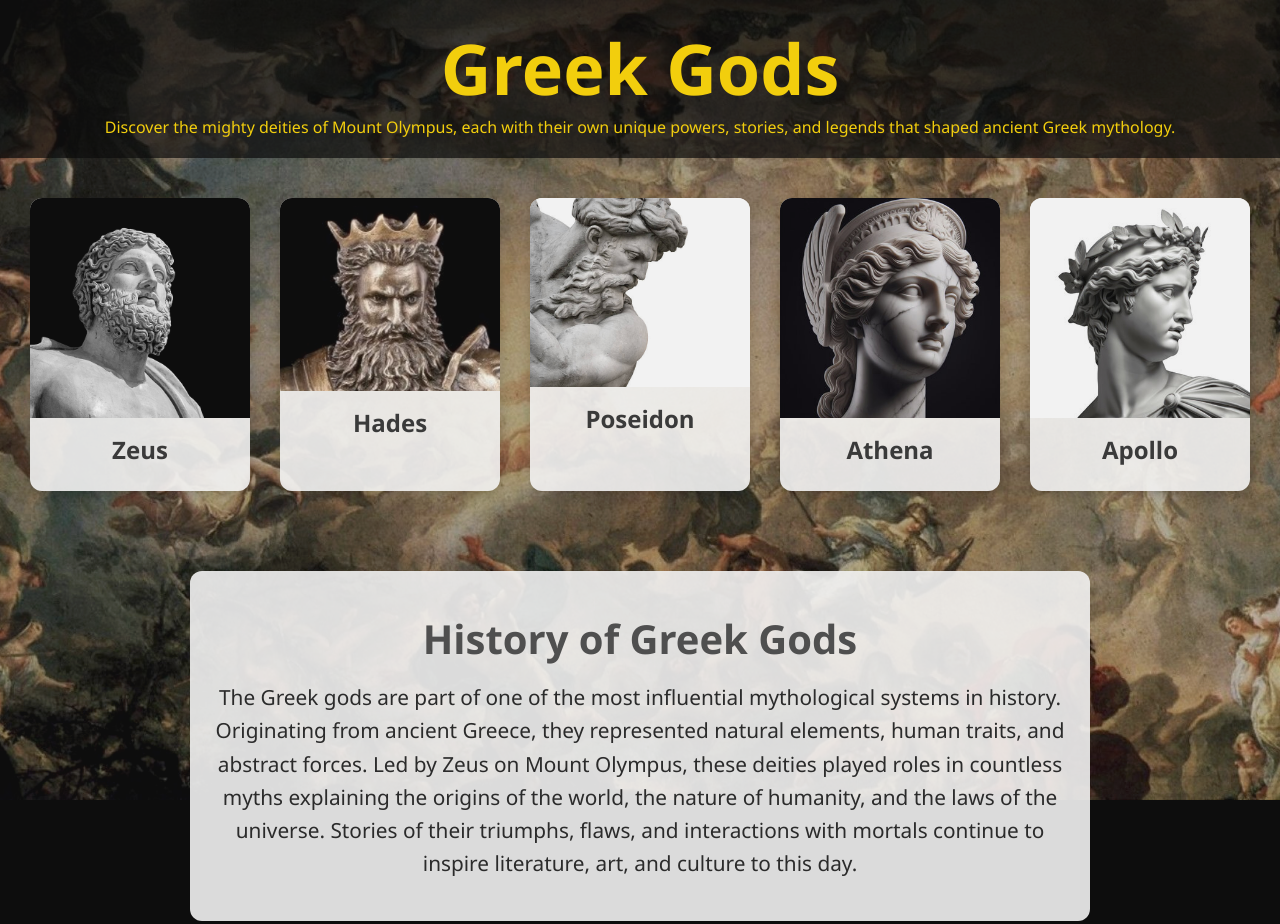
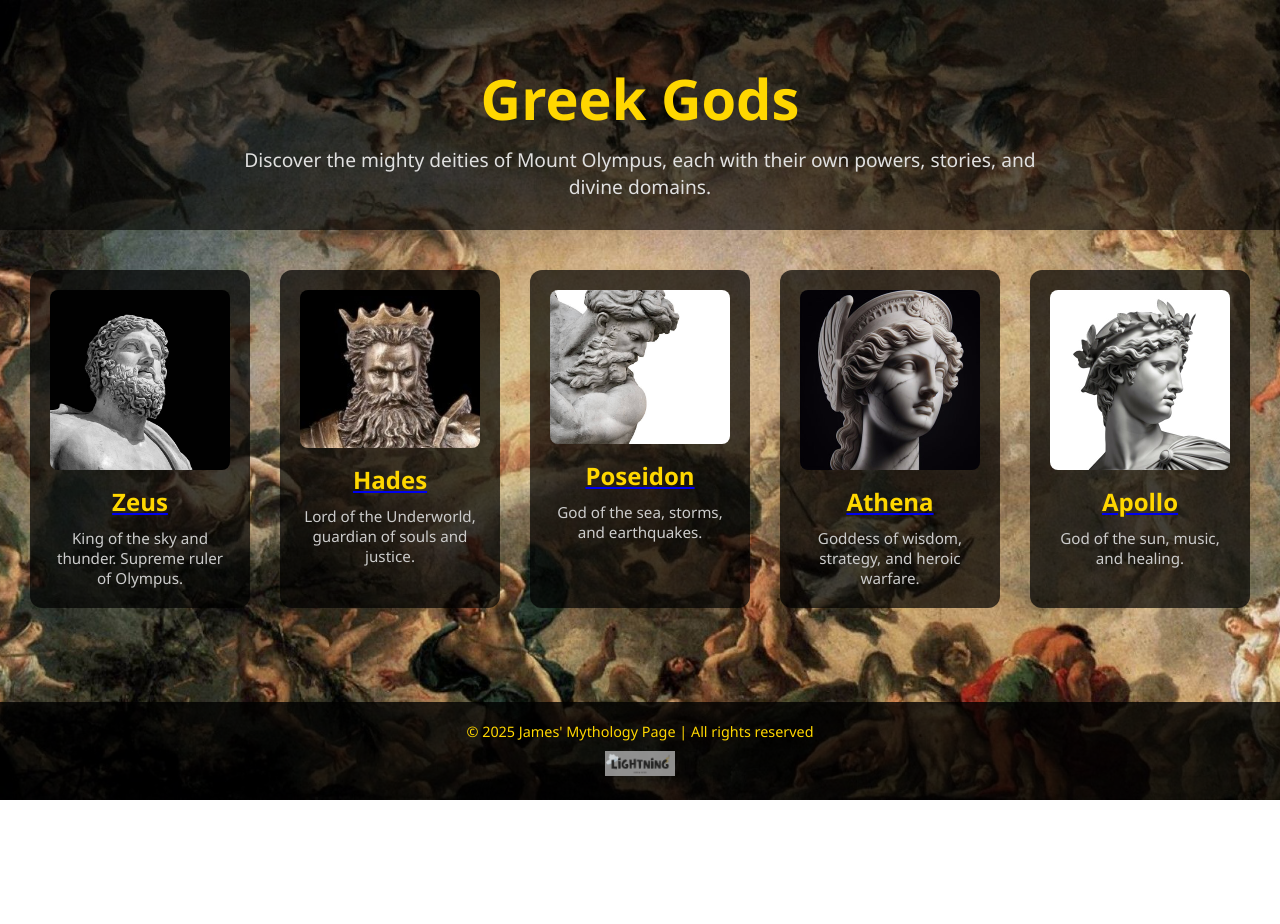
Before and after one commit to kuyagermi18/WD-Seatwork-2-Nacu, a plain HTML site: page index.html in a window 1280 px wide. Shown: the top 924 px of the page. After the commit the page ends 800 px from the top, so only its background shows below. Drawn offline with Linux system fonts and the light colour scheme.

Commit message:
refactor: updated page 5 and home page visuals

```diff
--- a/assets/css/style.css
+++ b/assets/css/style.css
@@ -1,151 +1,111 @@
-
+/* 🔁 Reset & Global */
 * {
   margin: 0;
   padding: 0;
   box-sizing: border-box;
 }
 
-html, body {
+body, html {
   height: 100%;
   font-family: 'Segoe UI', sans-serif;
   color: #f4f4f4;
-  background-color: #000;
+  background: url("../img/homebg.jpg") no-repeat center center/cover;
+  overflow-x: hidden;
   display: flex;
   flex-direction: column;
-  position: relative;
-  z-index: 0;
-  opacity: 0.95;
 }
 
-body::before {
-  content: '';
-  position: fixed;
-  top: 0;
-  left: 0;
-  width: 100%;
-  height: 100%;
-  background: url('../img/homebg.jpg') center/cover no-repeat;
-  opacity: 0.8;
-  z-index: -1;
-  pointer-events: none;
+/* 🔱 Header */
+header {
+  text-align: center;
+  padding: 60px 20px 30px;
+  background-color: rgba(0, 0, 0, 0.6);
 }
 
-header {
-  background-color: rgba(0, 0, 0, 0.7);
+.greek {
+  font-size: 3.5rem;
   color: #ffd700;
-  padding: 20px;
-  text-align: center;
+  margin-bottom: 10px;
 }
 
-header h1 {
-  font-size: 2.8rem;
+.greek-intro {
+  font-size: 1.2rem;
+  max-width: 800px;
+  margin: 0 auto;
+  color: #e0e0e0;
 }
 
-nav ul {
-  list-style: none;
-  display: flex;
-  justify-content: center;
-  gap: 20px;
-  margin-top: 10px;
-}
-
-nav ul li a {
-  color: #ffd700;
-  text-decoration: none;
-  font-weight: bold;
-}
-
-nav ul li a:hover {
-  color: #fff;
-}
-
+/* 📜 Hero Cards Grid */
 .heroes {
   display: flex;
   flex-wrap: wrap;
   justify-content: center;
   gap: 30px;
   padding: 40px 20px;
+  z-index: 1;
 }
 
 .hero-card {
-  background-color: rgba(255, 255, 255, 0.9);
+  background-color: rgba(0, 0, 0, 0.7);
   border-radius: 12px;
-  box-shadow: 0 4px 12px rgba(0, 0, 0, 0.2);
-  width: 220px;
+  overflow: hidden;
+  max-width: 220px;
   text-align: center;
-  overflow: hidden;
+  padding: 20px;
   transition: transform 0.3s ease;
 }
 
 .hero-card:hover {
-  transform: scale(1.05);
-  box-shadow: 0 8px 16px rgba(0, 0, 0, 0.3);
+  transform: translateY(-10px);
 }
 
 .hero-card img {
   width: 100%;
+  border-radius: 8px;
   height: auto;
-  display: block;
 }
 
 .hero-card h2 {
+  color: #ffd700;
+  margin-top: 10px;
   font-size: 1.5rem;
-  color: #333;
-  margin: 15px 0;
 }
 
 .hero-info {
-  opacity: 0;
-  max-height: 0;
-  overflow: hidden;
-  font-size: 1rem;
-  color: #555;
-  transition: opacity 0.3s ease, max-height 0.3s ease;
-  margin: 0 10px 10px;
-  text-align: center;
+  margin-top: 10px;
+  font-size: 0.95rem;
+  color: #ccc;
 }
 
-.hero-card:hover .hero-info {
-  opacity: 1;
-  max-height: 100px;
-}
-
-.history {
-  background-color: rgba(255, 255, 255, 0.9);
-  color: #222;
-  padding: 40px 20px;
-  text-align: center;
-  max-width: 900px;
-  margin: 40px auto;
-  border-radius: 12px;
-}
-
-.history h2 {
-  font-size: 2.5rem;
-  margin-bottom: 15px;
-  color: #4a4a4a;
-}
-
-.history p {
-  font-size: 1.3rem;
-  line-height: 1.6;
-}
-
+/* 🦶 Footer */
 footer {
-  background-color: rgba(30, 30, 30, 0.8);
+  background-color: rgba(0, 0, 0, 0.8);
   color: #ffd700;
   text-align: center;
-  padding: 15px;
-  font-size: 16px;
+  padding: 20px;
+  font-size: 0.9rem;
   margin-top: auto;
   position: relative;
 }
 
 .logo-bottom {
-  width: 60px;
-  position: fixed;
-  bottom: 15px;
-  right: 15px;
-  opacity: 0.8;
-  z-index: 10;
+  width: 70px;
+  margin-top: 10px;
+  opacity: 0.85;
 }
+
+/* 📱 Responsive */
+@media (max-width: 768px) {
+  .heroes {
+    flex-direction: column;
+    align-items: center;
+  }
+
+  .greek {
+    font-size: 2.5rem;
+  }
+
+  .hero-card {
+    max-width: 90%;
+  }
+}
--- a/index.html
+++ b/index.html
@@ -1,108 +1,69 @@
-<!DOCTYPE html>
-<html lang="en">
-<head>
-    <meta charset="UTF-8">
-    <meta name="viewport" content="width=device-width, initial-scale=1.0">
-    <title>Document</title>
-</head>
-<body>
 <!DOCTYPE html>
 <html lang="en">
 <head>
   <meta charset="UTF-8" />
   <meta name="viewport" content="width=device-width, initial-scale=1.0" />
-  <title>My Sample Website</title>
+  <title>Greek Gods</title>
   <link rel="stylesheet" href="./assets/css/style.css" />
 </head>
+<body>
 
-<style>
-
-.greek {
-font-size: 70px;
-}
-
-</style>
-<body>
+  <!-- 🔱 Header -->
   <header>
-
     <h1 class="greek">Greek Gods</h1>
     <p class="greek-intro">
-  Discover the mighty deities of Mount Olympus, each with their own unique powers, stories, and legends that shaped ancient Greek mythology.
+      Discover the mighty deities of Mount Olympus, each with their own powers, stories, and divine domains.
     </p>
-
-
   </header>
 
-  <main>
-    <section class="hero">
-
-    <section class="heroes">
+  <!-- 📜 Main Section -->
+  <main class="heroes">
+    <div class="hero-card">
+      <a href="./pages/page1/index.html">
+        <img src="./assets/img/zeus.jpg" alt="Zeus">
+        <h2>Zeus</h2>
+      </a>
+      <p class="hero-info">King of the sky and thunder. Supreme ruler of Olympus.</p>
+    </div>
 
     <div class="hero-card">
-      <a href="./pages/page1/index.html" style="text-decoration: none; color: inherit;">
-      <img src="./assets/img/zeus.jpg" alt="Zeus">
-      <h2>Zeus</h2></a>
-       <p class="hero-info">God of the sky and thunder, ruler of Mount Olympus.</p>
-  </div>
-
-
-
-<div class="hero-card">
-  <a href="./pages/page2/index.html" style="text-decoration: none; color: inherit;">
+      <a href="./pages/page2/index.html">
         <img src="./assets/img/hades.png" alt="Hades">
         <h2>Hades</h2>
       </a>
-  <p class="hero-info">God of the underworld and the dead.</p>
+      <p class="hero-info">Lord of the Underworld, guardian of souls and justice.</p>
     </div>
 
     <div class="hero-card">
-      <a href="./pages/page3/index.html" style="text-decoration: none; color: inherit;">
+      <a href="./pages/page3/index.html">
         <img src="./assets/img/poseidon.jpg" alt="Poseidon">
         <h2>Poseidon</h2>
       </a>
-      <p class="hero-info">God of the sea, earthquakes, and horses.</p>
+      <p class="hero-info">God of the sea, storms, and earthquakes.</p>
     </div>
 
     <div class="hero-card">
-      <a href="./pages/page4/index.html" style="text-decoration: none; color: inherit;">
+      <a href="./pages/page4/index.html">
         <img src="./assets/img/athena.jpg" alt="Athena">
         <h2>Athena</h2>
       </a>
-      <p class="hero-info">Goddess of wisdom, strategy, and warfare.</p>
+      <p class="hero-info">Goddess of wisdom, strategy, and heroic warfare.</p>
     </div>
 
     <div class="hero-card">
-      <a href="./pages/page5/index.html" style="text-decoration: none; color: inherit;">
+      <a href="./pages/page5/index.html">
         <img src="./assets/img/apollo.jpg" alt="Apollo">
         <h2>Apollo</h2>
       </a>
-      <p class="hero-info">God of the sun, music, and prophecy.</p>
+      <p class="hero-info">God of the sun, music, and healing.</p>
     </div>
-
-    </section>
-
-    <section class="history">
-  <h2>History of Greek Gods</h2>
-  <p>
-    The Greek gods are part of one of the most influential mythological systems in history.
-    Originating from ancient Greece, they represented natural elements, human traits, and abstract forces.
-    Led by Zeus on Mount Olympus, these deities played roles in countless myths explaining the origins of the world, the nature of humanity, and the laws of the universe.
-    Stories of their triumphs, flaws, and interactions with mortals continue to inspire literature, art, and culture to this day.
-  </p>
-</section>
-
   </main>
 
+  <!-- 🦶 Footer -->
   <footer>
-
-    <div class="logo">
-        <img src="./assets/img/logo.png" alt="jjk" class="jjk">
-    </div>
-
-    <p>&copy; 2025 My Sample Website</p>
+    <p>&copy; 2025 James' Mythology Page | All rights reserved</p>
+    <img src="./assets/img/logo.png" alt="My Logo" class="logo-bottom" />
   </footer>
-</body>
-</html>
 
 </body>
 </html>
--- a/pages/page1/assets/css/style.css
+++ b/pages/page1/assets/css/style.css
@@ -1,4 +1,4 @@
-/* Reset & Base */
+/* 🧼 Reset & Base */
 * {
   margin: 0;
   padding: 0;
@@ -8,10 +8,13 @@
 html, body {
   height: 100%;
   font-family: 'Segoe UI', sans-serif;
+  color: #f4f4f4;
+  background-color: #000;
+  position: relative;
   display: flex;
   flex-direction: column;
   overflow-x: hidden;
-  position: relative;
+  opacity: 0.95;
 }
 
 /* 🎥 Background Video */
@@ -23,22 +26,23 @@ html, body {
   height: 100%;
   object-fit: cover;
   z-index: -1;
-  opacity: 1;
+  opacity: 0.9;
 }
 
-/* 🔱 Header */
-header {
+/* 🏛️ Header (Left Side Style) */
+header.header-left {
   background-color: rgba(0, 0, 0, 0.7);
   padding: 20px;
-  text-align: center;
+  position: relative;
   z-index: 2;
 }
 
 .header-content {
   display: flex;
   align-items: center;
-  justify-content: center;
+  justify-content: flex-start;
   gap: 15px;
+  margin-bottom: 10px;
 }
 
 .god-header-img {
@@ -51,82 +55,71 @@ header {
 
 header h1 {
   color: #ffd700;
-  font-size: 2.5rem;
+  font-size: 2.3rem;
 }
 
 nav ul {
   list-style: none;
   display: flex;
-  justify-content: center;
+  justify-content: flex-start;
+  flex-wrap: wrap;
   gap: 20px;
-  margin-top: 10px;
 }
 
 nav ul li a {
+  text-decoration: none;
   color: #ffd700;
-  text-decoration: none;
   font-weight: bold;
-  transition: color 0.2s ease;
+  transition: color 0.3s ease;
 }
 
 nav ul li a:hover {
   color: white;
 }
 
-/* ⚡ Main Hero Section */
-main {
-  flex: 1;
-  display: flex;
-  align-items: center;
-  justify-content: center;
-  padding: 60px 0;
-  z-index: 1;
-}
-
+/* 📦 Two-Box Layout */
 .zeus-container {
   display: flex;
   justify-content: space-between;
   align-items: flex-start;
-  width: 100%;
-  max-width: 1200px;
-  padding: 0 40px;
+  padding: 60px 40px;
+  gap: 40px;
+  flex: 1;
+  z-index: 1;
 }
 
-/* Left Box: Title */
+/* Left Box – Big Title */
 .zeus-boxleft {
-  width: 40%;
-  margin-left: 0;
+  flex: 1;
+  background-color: rgba(255, 255, 255, 0.8);
   padding: 40px;
   border-radius: 12px;
-  box-shadow: 0 8px 24px rgba(0, 0, 0, 0.25);
   animation: slideInLeft 1s ease-out forwards;
   transform: translateX(-50px);
   opacity: 0;
 }
 
 .zeus-boxleft h1 {
-  font-size: 4rem;
+  font-size: 3.5rem;
   font-weight: 900;
-  color: #333;
+  color: #222;
 }
 
-/* Right Box: Description */
+/* Right Box – Description */
 .zeus-boxright {
-  width: 55%;
-  margin-right: 0;
-  background-color: rgba(240, 240, 240, 0.95);
+  flex: 1;
+  background-color: rgba(255, 255, 255, 0.9);
   padding: 40px;
   border-radius: 12px;
-  box-shadow: 0 8px 24px rgba(0, 0, 0, 0.25);
   animation: slideInRight 1s ease-out forwards;
   transform: translateX(50px);
   opacity: 0;
 }
 
 .zeus-boxright p {
-  font-size: 0.7rem;
-  line-height: 1.8;
-  color: #444;
+  font-size: 1.2rem;
+  line-height: 1.7;
+  color: #222;
   text-align: justify;
 }
 
@@ -136,53 +129,32 @@ footer {
   color: #ffd700;
   text-align: center;
   padding: 20px;
-  font-size: 16px;
+  position: relative;
   z-index: 2;
-  position: relative;
-  opacity: 1;
 }
 
 .logo-bottom {
-  width: 80px;
+  width: 70px;
   margin-top: 10px;
-  opacity: 1;
+  opacity: 0.9;
 }
 
 /* ✨ Animations */
 @keyframes slideInLeft {
-  0% {
-    transform: translateX(-50px);
-    opacity: 0;
-  }
-  100% {
-    transform: translateX(0);
-    opacity: 1;
-  }
+  from { transform: translateX(-50px); opacity: 0; }
+  to { transform: translateX(0); opacity: 1; }
 }
 
 @keyframes slideInRight {
-  0% {
-    transform: translateX(50px);
-    opacity: 0;
-  }
-  100% {
-    transform: translateX(0);
-    opacity: 1;
-  }
+  from { transform: translateX(50px); opacity: 0; }
+  to { transform: translateX(0); opacity: 1; }
 }
 
-/* 📱 Responsive */
+/* 📱 Responsive Design */
 @media (max-width: 768px) {
   .zeus-container {
     flex-direction: column;
-    padding: 0 20px;
-    gap: 30px;
-  }
-
-  .zeus-boxleft,
-  .zeus-boxright {
-    width: 100%;
-    margin: 0;
+    padding: 40px 20px;
   }
 
   .zeus-boxleft h1 {
@@ -191,6 +163,11 @@ footer {
   }
 
   .zeus-boxright p {
-    font-size: 1.1rem;
+    font-size: 1.05rem;
+  }
+
+  nav ul {
+    justify-content: center;
+    flex-wrap: wrap;
   }
 }
```
Also changed, not shown: pages/page1/index.html (+13 -32 lines), pages/page2/index.html (+1 -1 lines), pages/page3/index.html (+1 -1 lines), pages/page4/index.html (+1 -1 lines), pages/page5/index.html (+1 -1 lines). Lines whose indentation alone changed are shown as unchanged.
